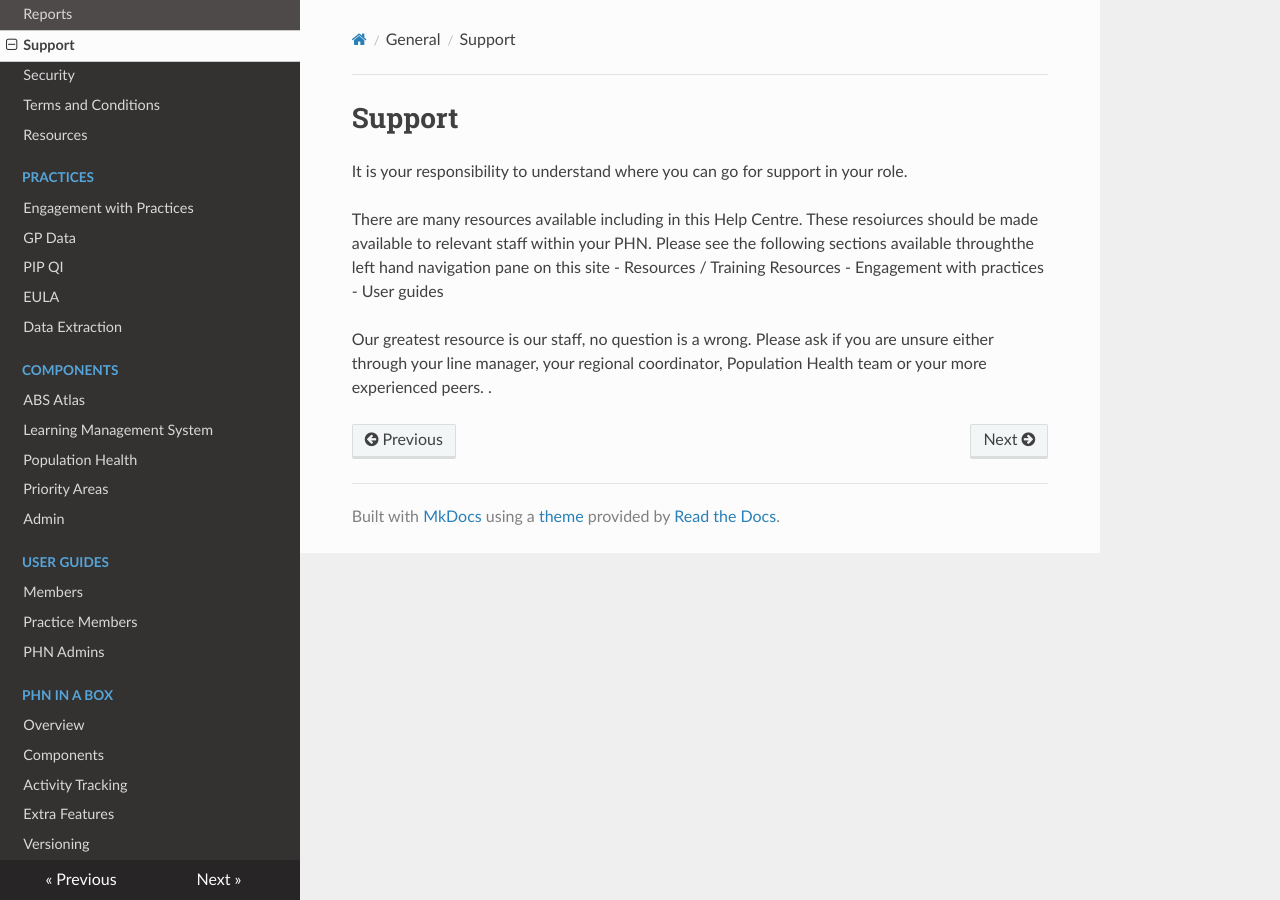
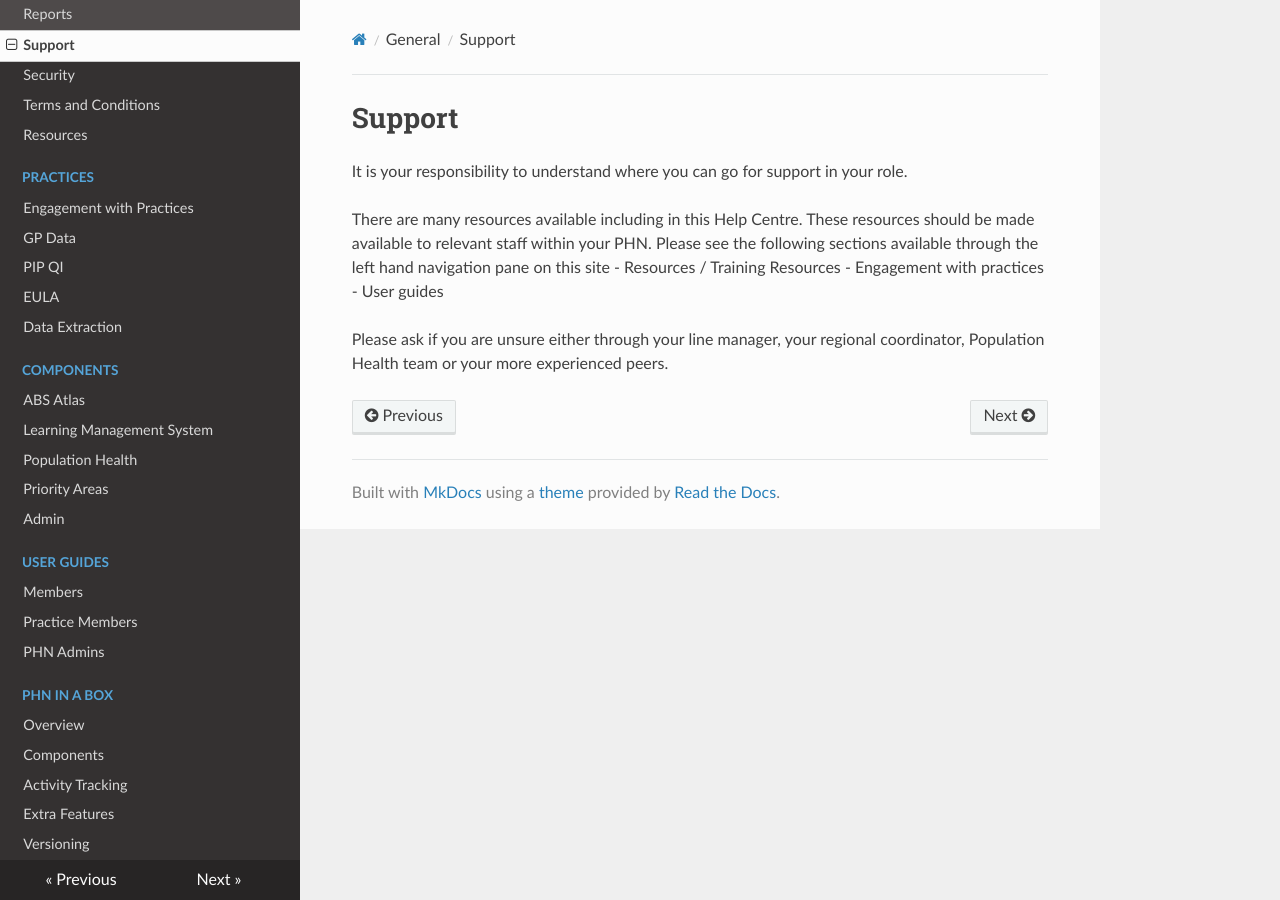
Before and after one commit to MurrayPHN/phn-exchange-docs, an MkDocs documentation site: the page built from docs/general/support.md, in a window 1280 px wide. Built offline with MkDocs 1.6.1, drawn with Linux system fonts in a browser that asks for light colours; nearby versions of some CDN libraries.

Commit message:
Update support.md

```diff
--- a/docs/general/support.md
+++ b/docs/general/support.md
@@ -2,11 +2,10 @@
 
 It is your responsibility to understand where you can go for support in your role.
 
-There are many resources available including in this Help Centre. These resoiurces should be made available to relevant staff within your PHN. Please see the following sections available throughthe left hand navigation pane on this site
+There are many resources available including in this Help Centre. These resources should be made available to relevant staff within your PHN. Please see the following sections available through the left hand navigation pane on this site
 - Resources / Training Resources
 - Engagement with practices
 - User guides
 
 
-Our greatest resource is our staff, no question is a wrong. Please ask if you are unsure either through your line manager, your regional coordinator, Population Health  team or your more experienced peers.
-.
+Please ask if you are unsure either through your line manager, your regional coordinator, Population Health  team or your more experienced peers.
```
